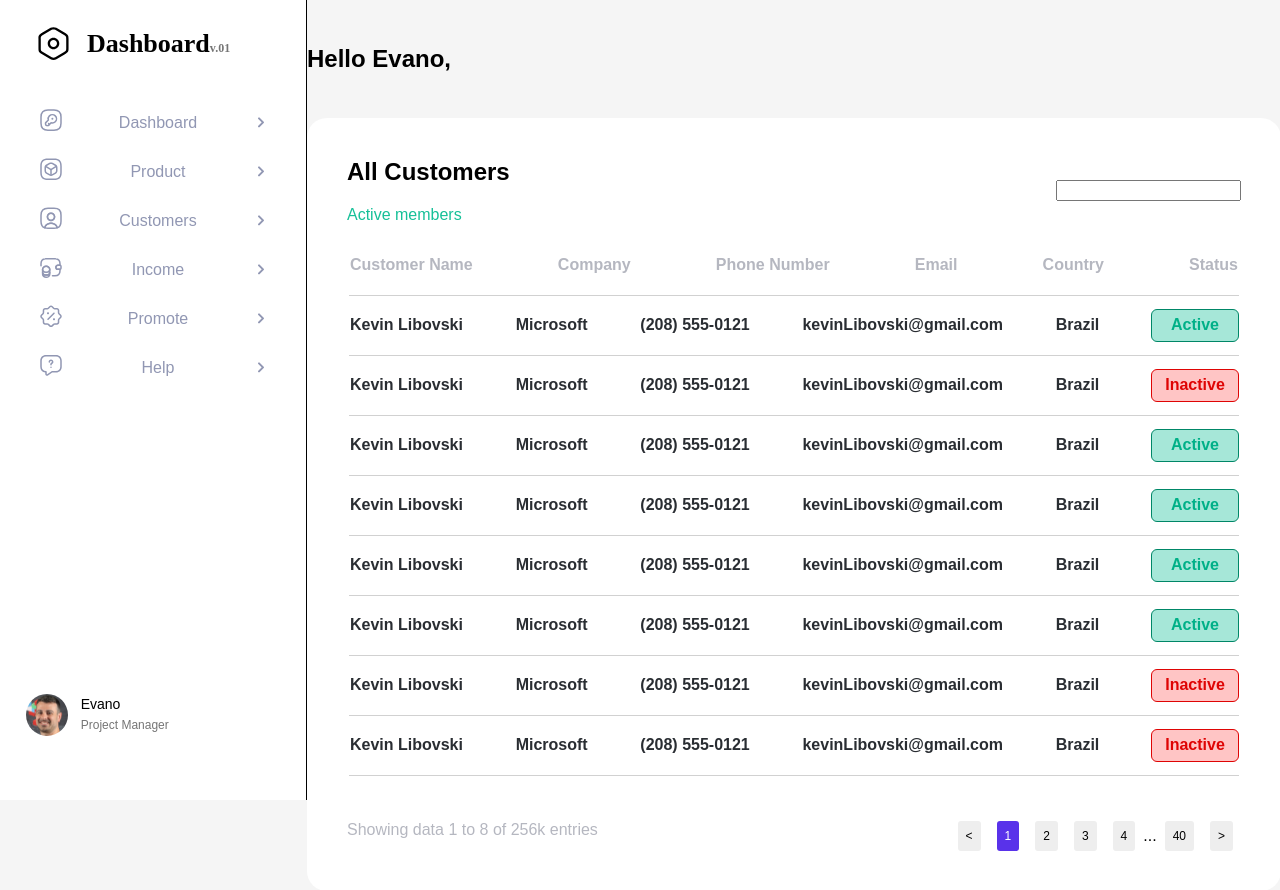
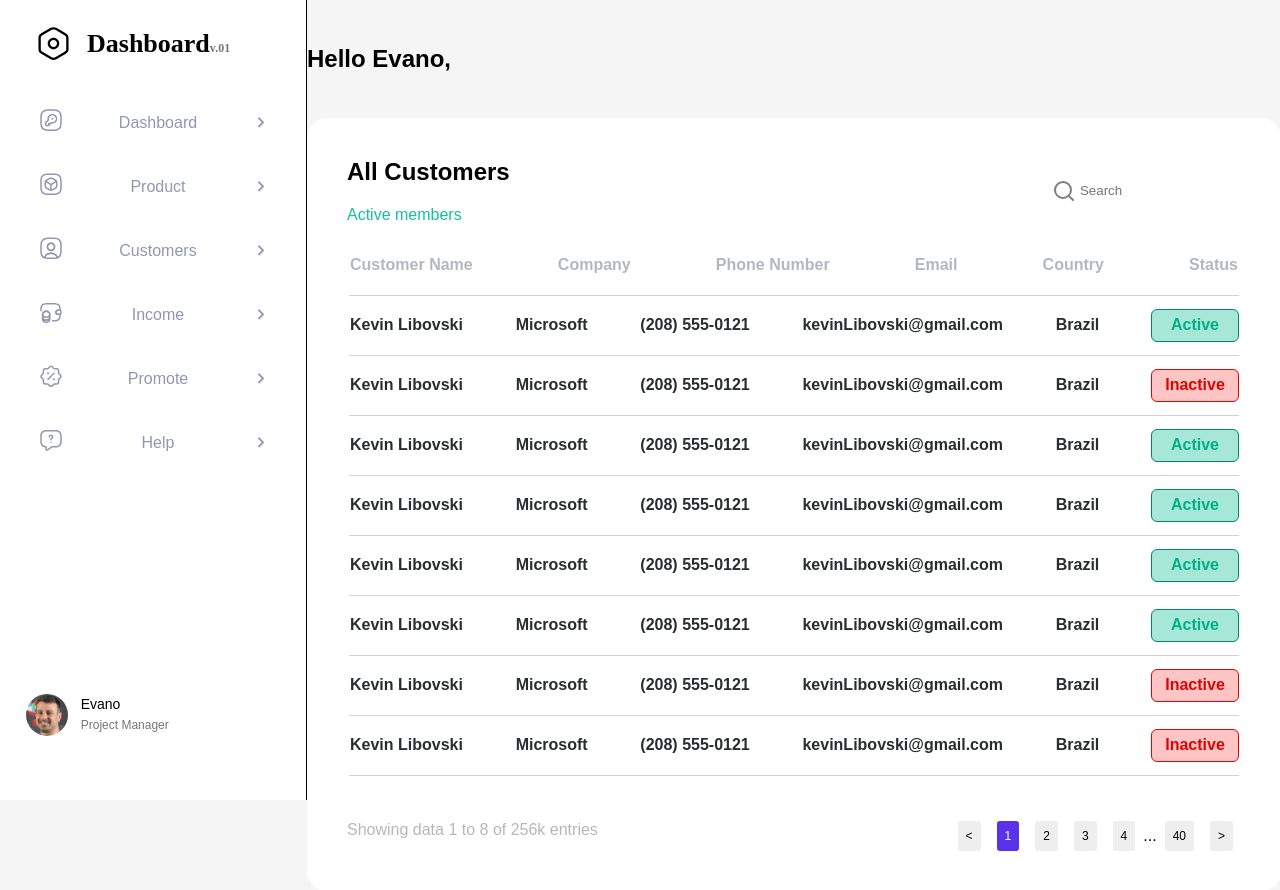
Before and after one commit to iluxa2003/crm-dashboard, a React (Create React App) app: page / in a window 1280 px wide. Built offline with nearby package versions, Linux system fonts and the light colour scheme.

Commit message:
last adjustments

```diff
--- a/src/components/MiddleWindow/Search.jsx
+++ b/src/components/MiddleWindow/Search.jsx
@@ -1,10 +1,11 @@
 import React from 'react';
 import style from './Search.module.scss';
-
+import search from '../../images/search.svg';
 const Search = () => {
   return (
     <div className={style.root}>
-      <input></input>
+      <input className={style.search_input} placeholder="       Search"></input>
+      <img className={style.search_img} src={search} alt="" />
     </div>
   );
 };
--- a/src/components/MiddleWindow/Search.module.scss
+++ b/src/components/MiddleWindow/Search.module.scss
@@ -0,0 +1,16 @@
+.root {
+  position: relative;
+}
+
+.search_input {
+  border: 0;
+  border-radius: 5px;
+  padding: 10px;
+  color: #e7e7e7;
+}
+
+.search_img {
+  position: absolute;
+  top: 6px;
+  left: 8px;
+}
--- a/src/components/leftMenu/ListComponent.module.scss
+++ b/src/components/leftMenu/ListComponent.module.scss
@@ -1,6 +1,7 @@
 .root {
   width: 230px;
   padding: 10px 11px;
+  margin-bottom: 15px;
   display: flex;
   flex-direction: row;
   justify-content: space-between;
--- a/src/components/middleList/MiddleList.jsx
+++ b/src/components/middleList/MiddleList.jsx
@@ -7,14 +7,14 @@ const MiddleList = ({ list = [] }) => {
     <div className={style.root}>
       <table className={style.root_table}>
         <thead>
-          <th className={style.root_tableHead}>
+          <tr className={style.root_tableHead}>
             <th>Customer Name</th>
             <th>Company</th>
             <th>Phone Number</th>
             <th>Email</th>
             <th>Country</th>
             <th>Status</th>
-          </th>
+          </tr>
         </thead>
         <tbody>
           {list.map((item) => {
```
Also changed, not shown: package.json (+6 -2 lines), src/images/search.svg (added), 1 other file (tests, documents, lock files or other folders).
